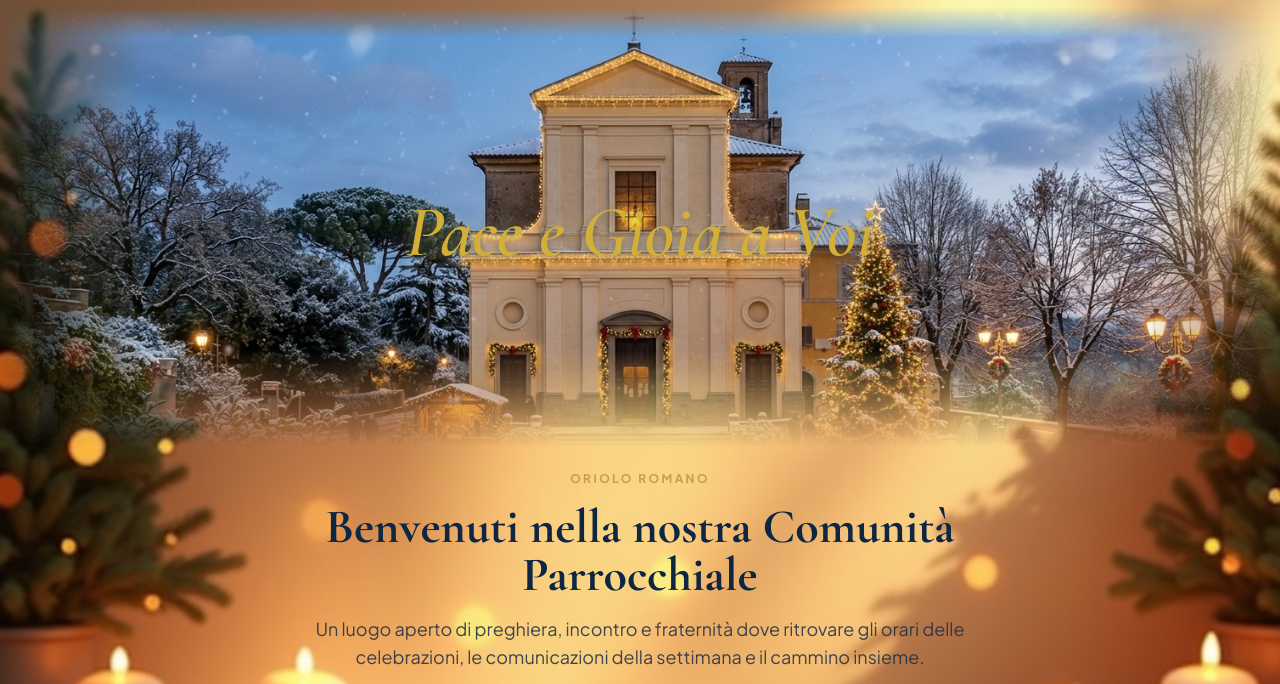
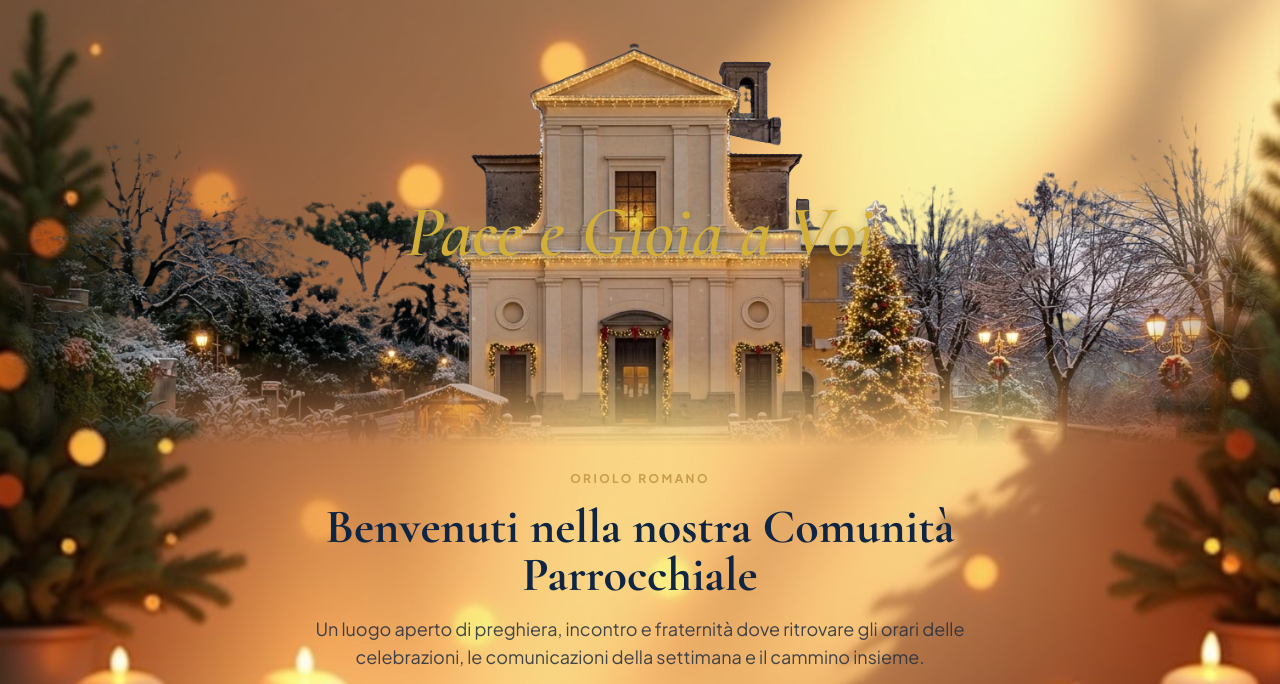
Before and after one commit to manzoma67/ProgettoSanGiorgio, a plain HTML site: page index.html in a window 1280 px wide. Shown: the part 65-749 px from the top of the page. Drawn offline with nearby package versions, Linux system fonts and the light colour scheme.

Commit message:
Update index.html

```diff
--- a/index.html
+++ b/index.html
@@ -281,7 +281,7 @@
     <section id="top" aria-label="Chiesa di Oriolo Romano" class="pt-[72px]">
         <div id="hero-church" class="relative w-full h-[290px] sm:h-[380px] lg:h-[440px]">
             <img
-                src="chiesa.png"
+                src="chiesa-natale.webp"
                 alt="Chiesa di Oriolo Romano"
                 draggable="false"
             >
```
